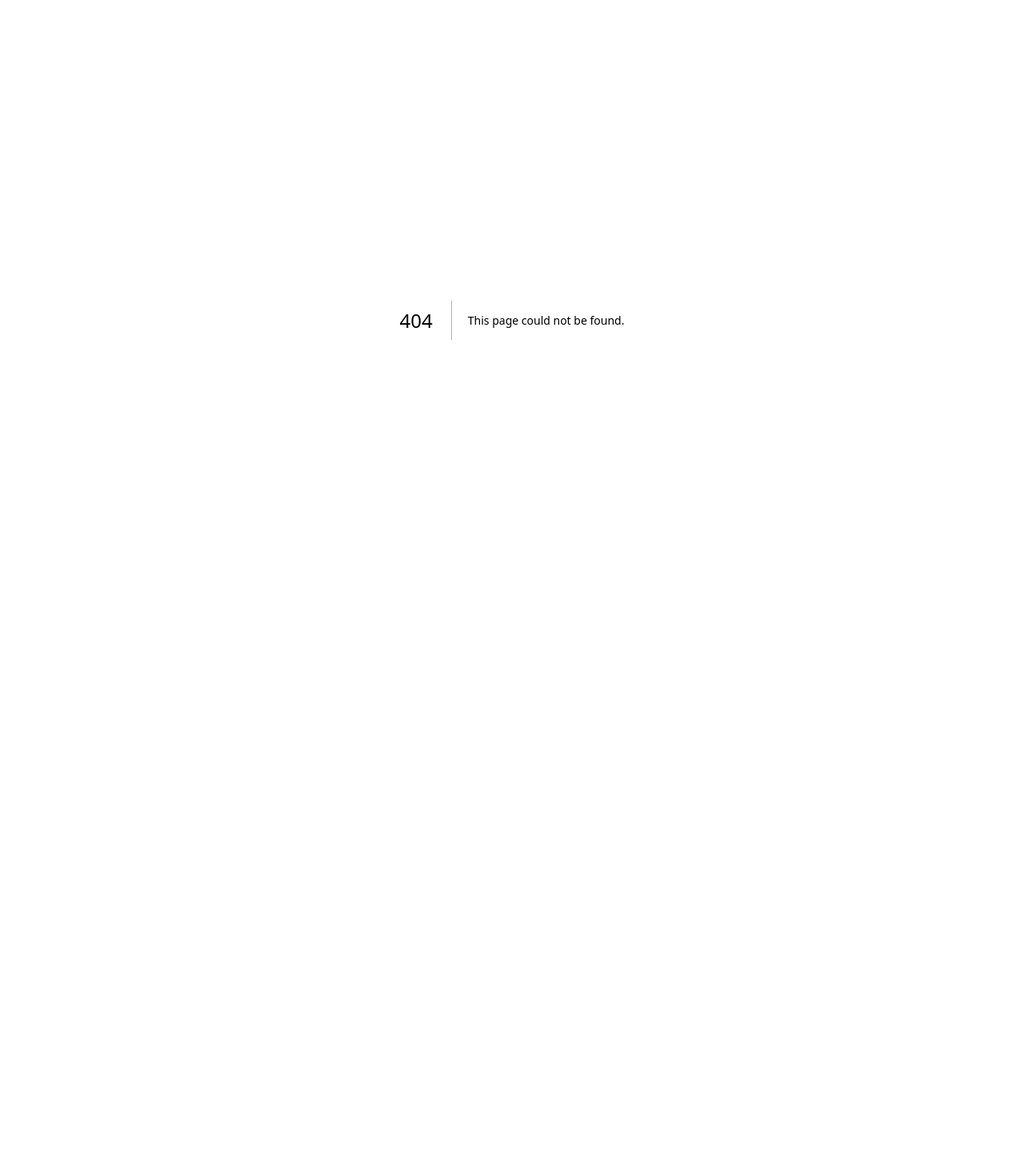
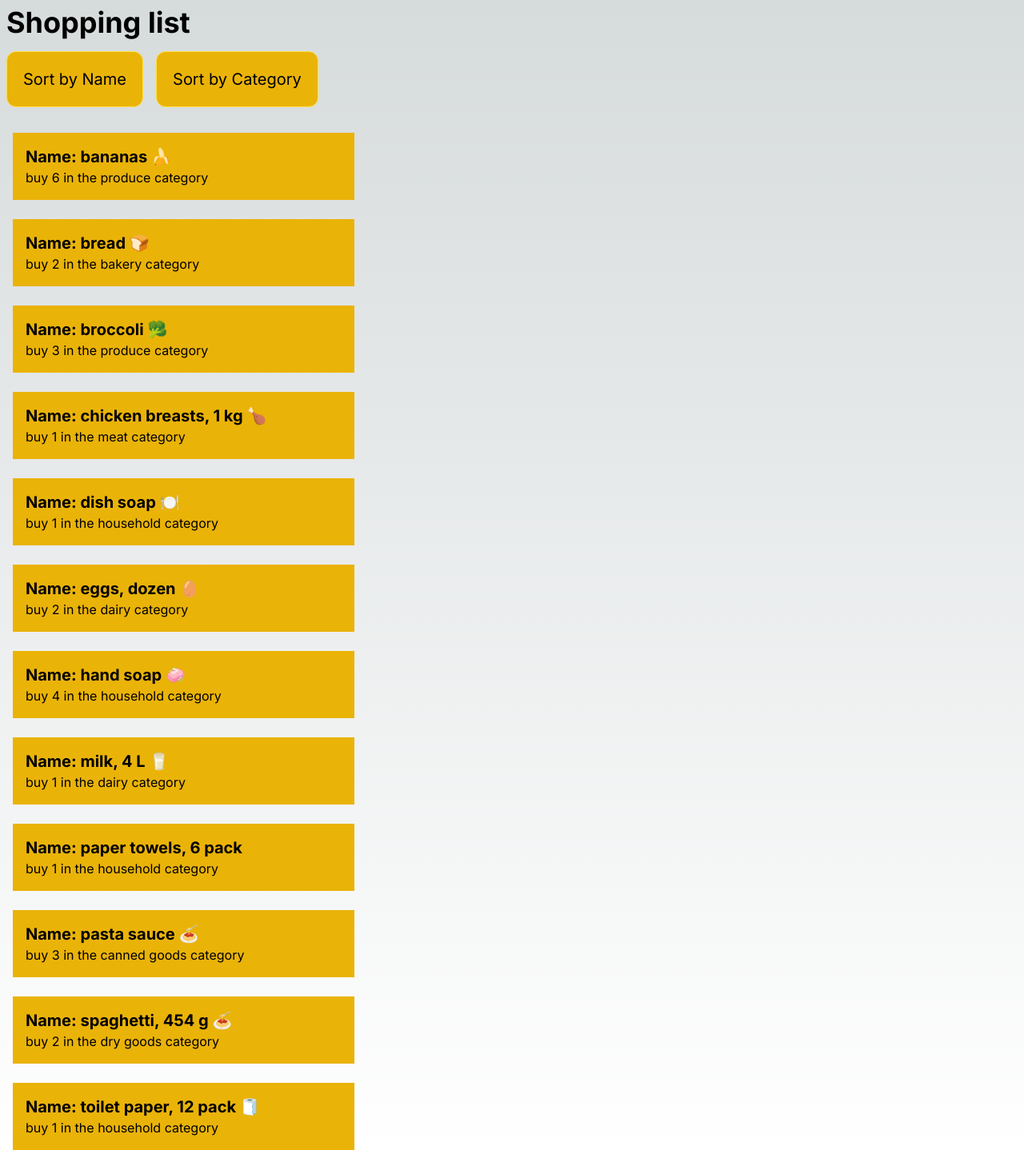
Before and after one commit to anshulkamboj05/cprg306-assignments, a Next.js app: page /Week-5 in a window 1280 px wide. Before the commit this address had no page. Shown: the whole page at 80% size. Before the commit the page ends 800 px from the top, so only its background shows below. Built offline with nearby package versions, Linux system fonts and the light colour scheme.

Commit message:
Added Week-5 page in project. (generated by blackbox.ai )

```diff
--- /dev/null
+++ b/app/Week-5/Item.json
@@ -0,0 +1,74 @@
+[
+    {
+      "id": "1h2GJKH12gkHG31h1H",
+      "name": "milk, 4 L 🥛",
+      "quantity": 1,
+      "category": "dairy"
+    },
+    {
+      "id": "2KJH3k2j3H1k2J3K1H",
+      "name": "bread 🍞",
+      "quantity": 2,
+      "category": "bakery"
+    },
+    {
+      "id": "3h2KJH3k2j3H1k2J3",
+      "name": "eggs, dozen 🥚",
+      "quantity": 2,
+      "category": "dairy"
+    },
+    {
+      "id": "4k2J3K1H2GJKH12gk",
+      "name": "bananas 🍌",
+      "quantity": 6,
+      "category": "produce"
+    },
+    {
+      "id": "5H1h1H2KJH3k2j3H",
+      "name": "broccoli 🥦",
+      "quantity": 3,
+      "category": "produce"
+    },
+    {
+      "id": "6H1k2J3K1H2GJKH1",
+      "name": "chicken breasts, 1 kg 🍗",
+      "quantity": 1,
+      "category": "meat"
+    },
+    {
+      "id": "7gkHG31h1H2KJH3k",
+      "name": "pasta sauce 🍝",
+      "quantity": 3,
+      "category": "canned goods"
+    },
+    {
+      "id": "8j3H1k2J3K1H2GJK",
+      "name": "spaghetti, 454 g 🍝",
+      "quantity": 2,
+      "category": "dry goods"
+    },
+    {
+      "id": "9H12gkHG31h1H2KJ",
+      "name": "toilet paper, 12 pack 🧻",
+      "quantity": 1,
+      "category": "household"
+    },
+    {
+      "id": "10H3k2j3H1k2J3K1",
+      "name": "paper towels, 6 pack",
+      "quantity": 1,
+      "category": "household"
+    },
+    {
+      "id": "11k2J3K1H2GJKH12",
+      "name": "dish soap 🍽️",
+      "quantity": 1,
+      "category": "household"
+    },
+    {
+      "id": "12GJKH12gkHG31h1",
+      "name": "hand soap 🧼",
+      "quantity": 4,
+      "category": "household"
+    }
+  ]
--- /dev/null
+++ b/app/Week-5/item-list.js
@@ -0,0 +1,39 @@
+"use client";
+
+import React, {useState} from "react";
+import Item from "./item";
+import items from "./item.json";
+
+const ItemList = () => {
+
+  const [sortBy , setSortBy] = useState("name");
+
+  const sortedItems = items.sort((a, b) => {
+    if (sortBy === "name") {
+      return a.name.localeCompare(b.name);
+    }
+    else if (sortBy === "category") {
+      return a.category.localeCompare(b.category);
+    }
+  });
+
+
+
+
+return (
+
+  <div>
+      <button onClick={() => setSortBy('name')} className="p-5 m-2 text-xl border border-yellow-300 bg-yellow-500 rounded-xl">
+        Sort by Name</button>
+      <button onClick={() => setSortBy('category')} className="p-5 m-2 text-xl border border-yellow-300  bg-yellow-500 rounded-xl">
+        Sort by Category</button>
+      <ul>
+        {sortedItems.map(item => (
+          <Item key={item.id} name={item.name} quantity={item.quantity} category={item.category} />
+        ))}
+      </ul>
+    </div>
+);
+};
+
+export default ItemList;
--- /dev/null
+++ b/app/Week-5/item.js
@@ -0,0 +1,14 @@
+const Item = ({ name, quantity, category }) => {
+    return (
+     <ul className="bg-yellow-500 p-4 w-1/3 mt-6 mx-4">
+      <li className="font-bold text-xl">
+        Name: {name}
+      </li>
+      <li>
+        buy {quantity} in the {category} category
+      </li>
+     </ul>
+    );
+  }
+
+  export default Item;
--- /dev/null
+++ b/app/Week-5/page.js
@@ -0,0 +1,10 @@
+import ItemList from './item-list';
+
+export default function Page() {
+  return (
+    <main >
+      <h1 className='font-bold text-4xl p-2'>Shopping list</h1>
+      <ItemList />
+    </main>
+  );
+}
--- a/app/page.tsx
+++ b/app/page.tsx
@@ -15,6 +15,9 @@
           <li>
             <Link href = './Week-4'>Week-4 Page</Link>
           </li>
+          <li>
+            <Link href = './Week-5'>Week-5 Page </Link>
+          </li>
       </div>
 
     </div>
```
